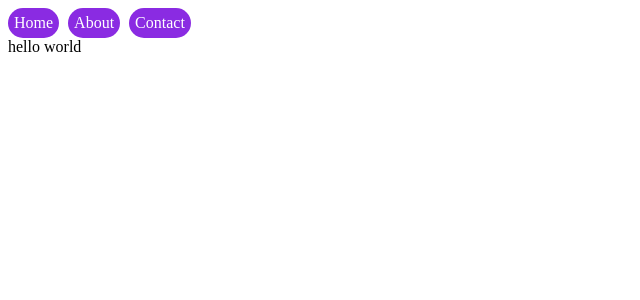
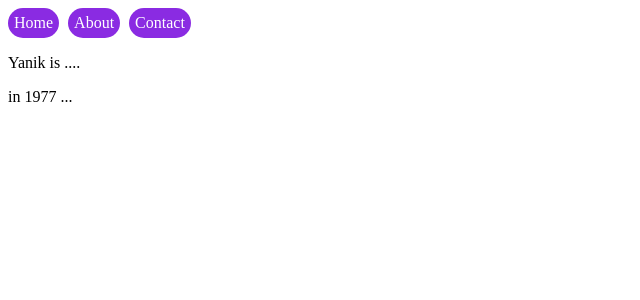
Before and after one commit to promosixniner/yanik.com, a Nuxt app: page /about in a window 1280 px wide. Shown: the top 300 px of the page, without its empty margins (0-640 px from the left). Built offline with nearby package versions, Linux system fonts and the light colour scheme.

Commit message:
added fav icon and stuff

```diff
--- /dev/null
+++ b/components/title.vue
@@ -0,0 +1,8 @@
+<template>
+  <h1 class="titlecolor"><slot /></h1>
+</template>
+<style>
+.titlecolor {
+  color: blue;
+}
+</style>
--- a/pages/about.vue
+++ b/pages/about.vue
@@ -1,3 +1,7 @@
 <template>
-  <div>hello world</div>
+  <div>
+    <Title>All About Yanik</Title>
+    <p>Yanik is ....</p>
+    <p>in 1977 ...</p>
+  </div>
 </template>
--- a/pages/contact.vue
+++ b/pages/contact.vue
@@ -1,5 +1,5 @@
 <template>
   <div>
-    <h1>Contact Yanik Love</h1>
+    <Title>Contact Yanik Love</Title>
   </div>
 </template>
--- a/pages/index.vue
+++ b/pages/index.vue
@@ -1,6 +1,6 @@
 <template>
   <div>
-    <h1>Hello this is Yanik Love's blog</h1>
+    <Title>Hello this is Yanik Love's blog</Title>
 
     <p>
       lorem ipsum blablabla lorem ipsum blablabla lorem ipsum blablabla lorem
```
Also changed, not shown: 2 other files (tests, documents, lock files or other folders).
